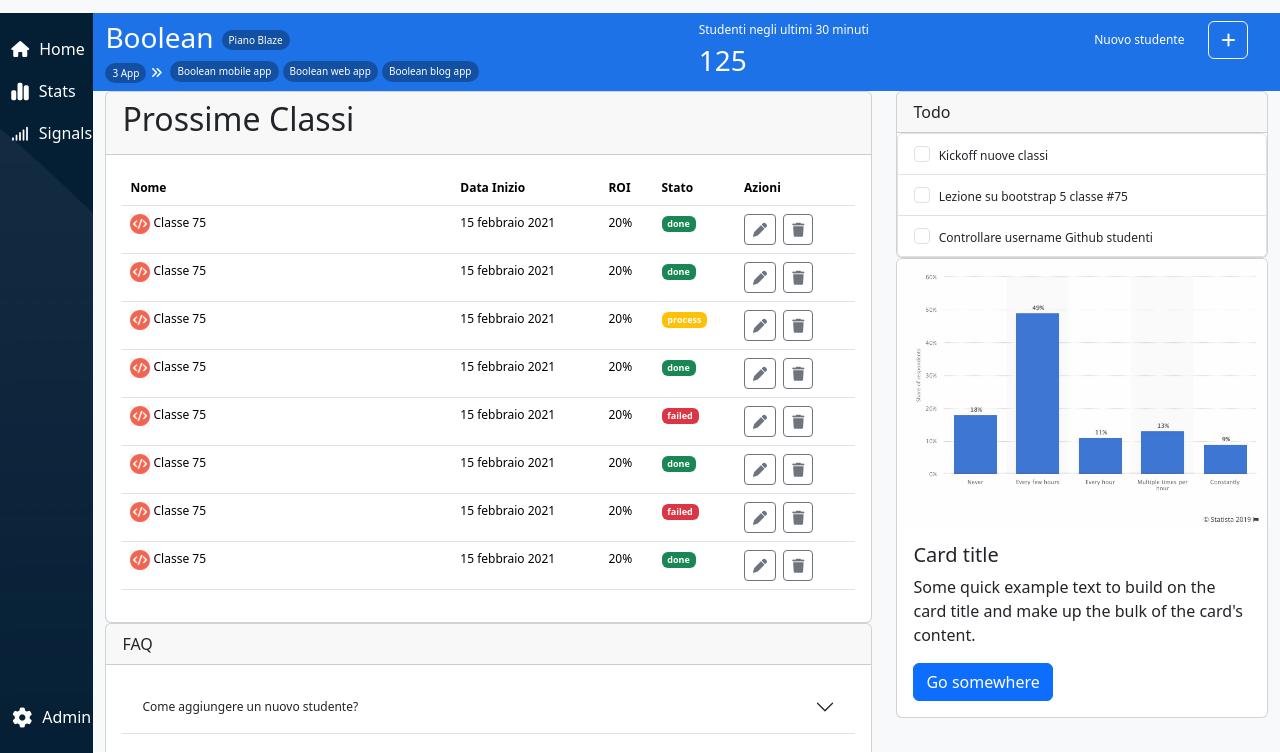
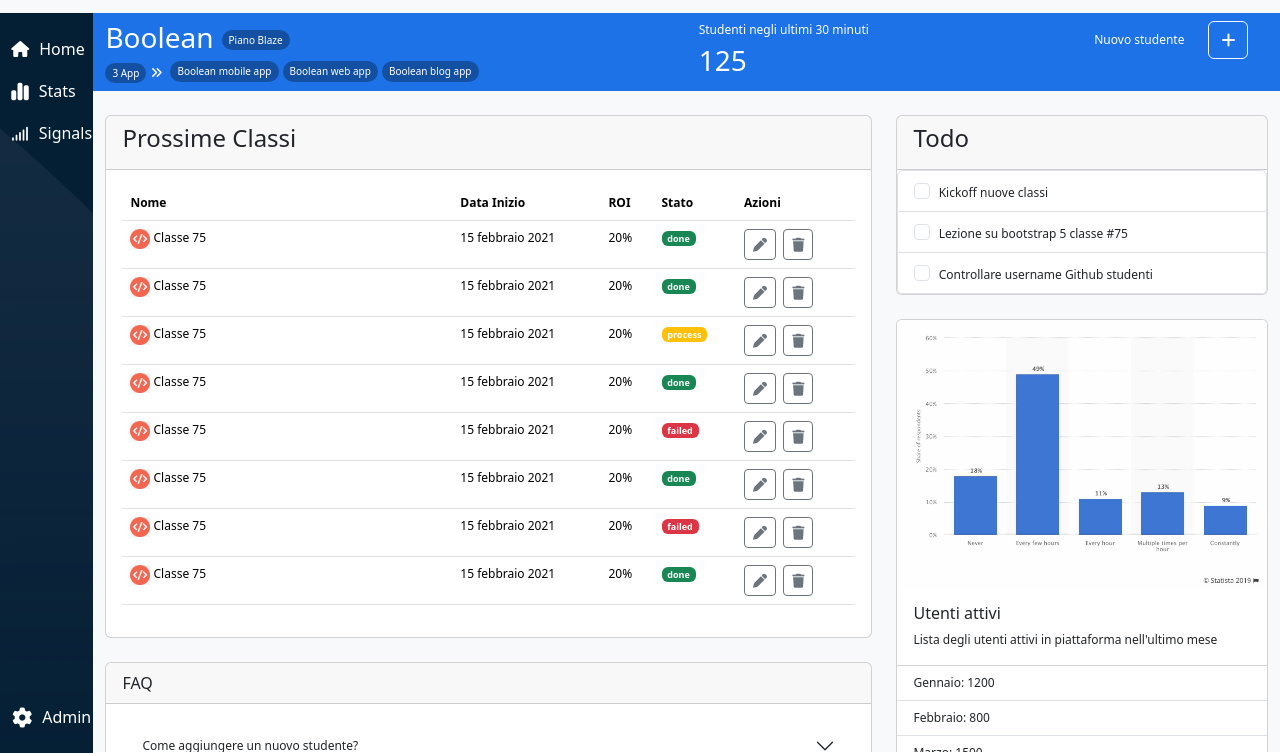
Before and after one commit to emilianoaprile/html-css-bootstrap-dashboard, a plain HTML site: page index.html in a window 1280 px wide. Shown: the part 47-800 px from the top of the page. Drawn offline with nearby package versions, Linux system fonts and the light colour scheme.

Commit message:
ADDED - cards section + responsive

```diff
--- a/css/app.css
+++ b/css/app.css
@@ -132,7 +132,8 @@ td > img {
 }
 
 button.ms_accordion-header,
-label.ms_form-check-label {
+label.ms_form-check-label,
+.ms_card-text {
     font-size: 12px;
 }
 
--- a/index.html
+++ b/index.html
@@ -184,12 +184,12 @@
 
                 <!-- Main content - cards -->
                 <div class="main_content_cards container-fluid">
-                    <div class="row">
-                        <div class="col-8">
-                            <div class="next_class-card">
+                    <div class="row gy-3">
+                        <div class="col-12 col-lg-8">
+                            <div class="next_class-card mt-4">
                                 <div class="card">
                                     <div class="card-header">
-                                        <h2>Prossime Classi</h2>
+                                        <h4>Prossime Classi</h4>
                                     </div>
                                     <div class="card-body">
 
@@ -341,7 +341,7 @@
                                 </div>
                             </div>
 
-                            <div class="faq">
+                            <div class="faq mt-4">
                                 <div class="card">
                                     <div class="card-header">
                                         FAQ
@@ -399,11 +399,11 @@
                             </div>
 
                         </div>
-                        <div class="col-4">
-                            <div class="todo">
+                        <div class="col-12 col-lg-4">
+                            <div class="todo mt-4">
                                 <div class="card">
                                     <div class="card-header">
-                                        Todo
+                                        <h4>Todo</h4>
                                     </div>
                                     <ul class="list-group">
                                         <li class="list-group-item">
@@ -428,15 +428,22 @@
                                 </div>
                             </div>
 
-                            <div class="statistiche">
+                            <div class="statistiche mt-4">
                                 <div class="card">
                                     <img src="./img/stats.jpeg" class="card-img-top" alt="...">
                                     <div class="card-body">
-                                      <h5 class="card-title">Card title</h5>
-                                      <p class="card-text">Some quick example text to build on the card title and make up the bulk of the card's content.</p>
-                                      <a href="#" class="btn btn-primary">Go somewhere</a>
+                                        <h6 class="card-title">Utenti attivi</h6>
+                                        <p class="card-text ms_card-text">Lista degli utenti attivi in piattaforma nell'ultimo mese</p>
                                     </div>
-                                  </div>
+                                    <ul class="list-group list-group-flush">
+                                        <li class="list-group-item ms_card-text">Gennaio: 1200</li>
+                                        <li class="list-group-item ms_card-text">Febbraio: 800</li>
+                                        <li class="list-group-item ms_card-text">Marzo: 1500</li>
+                                    </ul>
+                                    <div class="card-body">
+                                        <a href="#" class="card-link ms_card-text">Visualizza report approfondito</a>
+                                    </div>
+                                </div>
                             </div>
 
                         </div>
```
